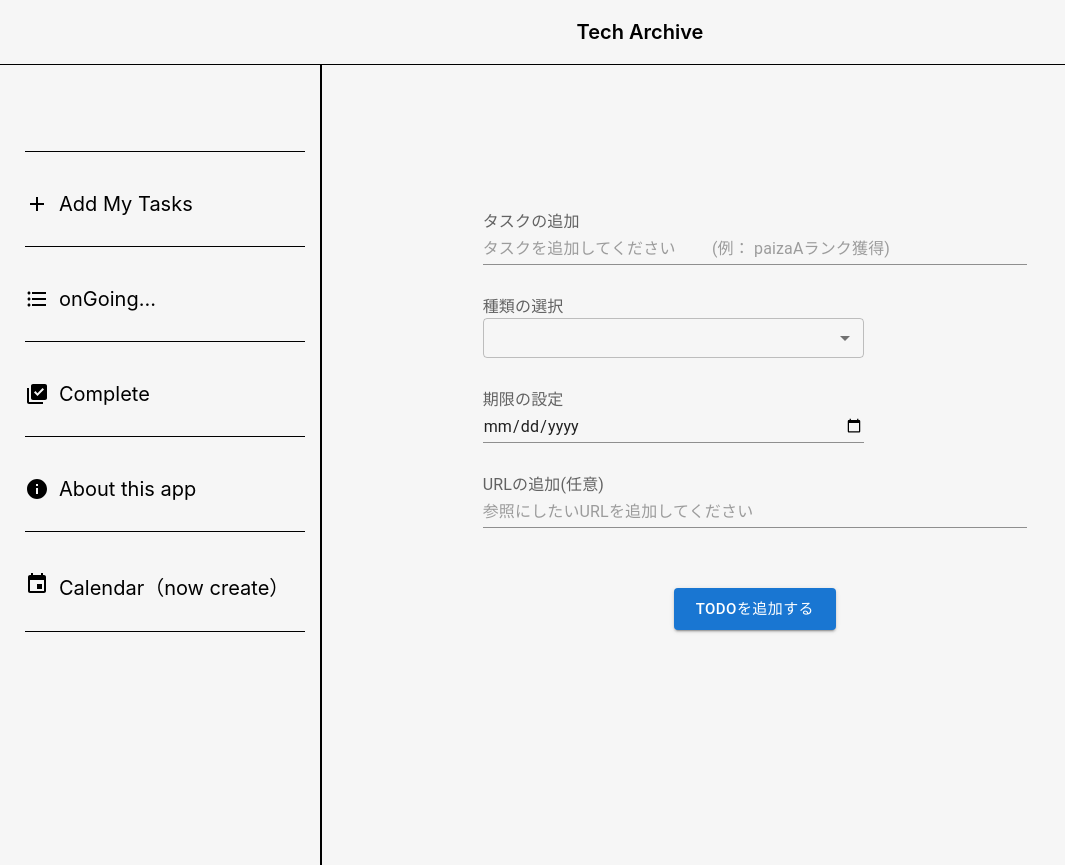
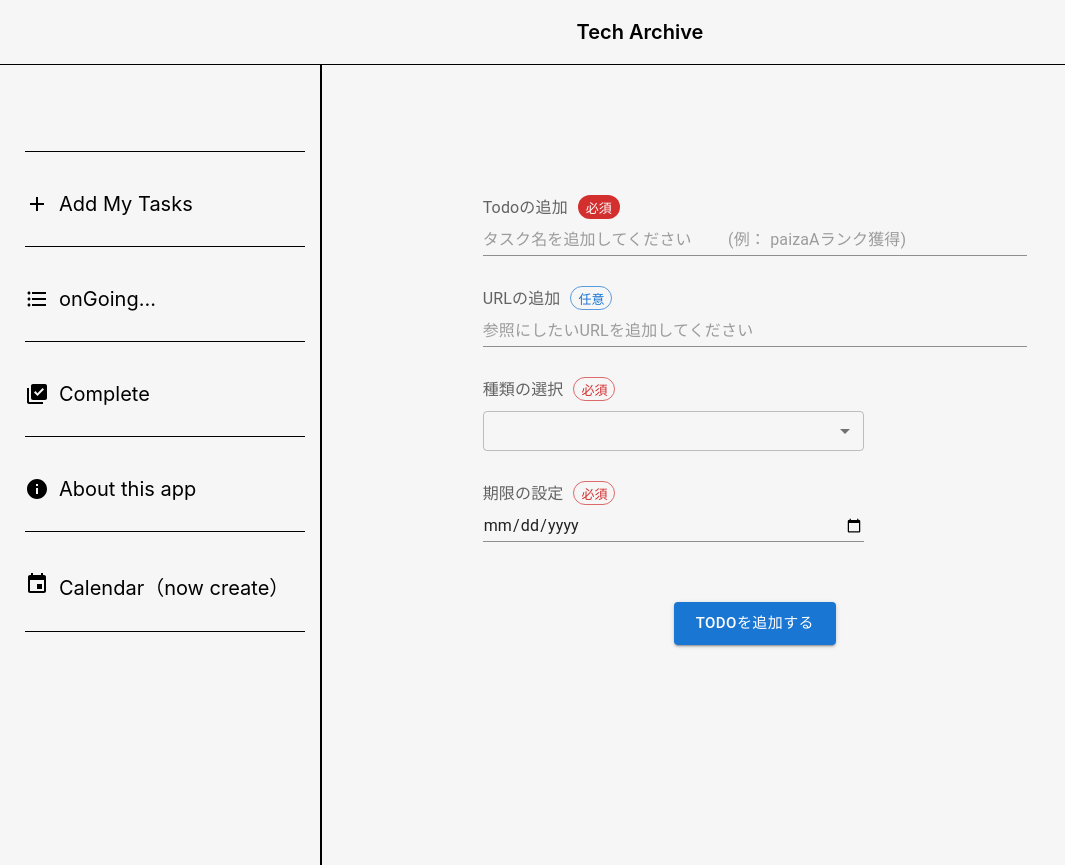
Before and after one commit to wajofjwiaawjfoajofj/todofrontend, a React (Create React App) app: page / in a window 1280 px wide. Shown: the whole page, without its empty margins (0-1065 px from the left). Built offline with nearby package versions, Linux system fonts and the light colour scheme.

Commit message:
checkboxとformのcss

```diff
--- a/src/Components/Form.css
+++ b/src/Components/Form.css
@@ -23,6 +23,20 @@ form{
     width: 100%;
     margin-bottom: 30px;
 }
+
+
+.labelWrapper{
+    display: flex;
+    align-items: center;
+    gap: 10px;
+    padding-bottom: 5px;
+}
+
+.labelWrapperdate{
+    padding-bottom: 10px !important;
+}
+
+
 
 .selectwrapper{
     width: 100%;
@@ -57,6 +71,7 @@ form{
     form{
         width: 100%;
         height: 80vh;
+        margin-top: 60px;
     }
 
    .wrraper{
--- a/src/Components/Form.js
+++ b/src/Components/Form.js
@@ -1,5 +1,5 @@
 import React, { useState } from 'react';
-import { Button, Input, InputLabel, MenuItem, Select } from '@mui/material';
+import { Button, Input, InputLabel, MenuItem, Select,Chip } from '@mui/material';
 import { Create } from '../API/api';
 import { useNavigate } from 'react-router-dom';
 import './Form.css';
@@ -14,7 +14,8 @@ const Form = () => {
   const navigate = useNavigate();
 
   const handleSubmit = async (e) => {
-    console.log(title,kind)
+
+    console.log(title,kind,url,day)
     console.log(typeof day)
 
     try {
@@ -41,20 +42,31 @@ const Form = () => {
       <form onSubmit={handleSubmit}>
         <div className='wrraper'>
         <div className='taskwrappr'>
-          <InputLabel id='title'>タスクの追加</InputLabel>
+         <div  className='labelWrapper'><InputLabel id='title'>Todoの追加</InputLabel><Chip label="必須" color='error' variant="" size="small" /></div>
           <Input
             type='text'
             id='title'
             value={title}
             onChange={(e) => setTitle(e.target.value)}
-            placeholder='タスクを追加してください　　 (例： paizaAランク獲得)'
+            placeholder='タスク名を追加してください　　 (例： paizaAランク獲得)'
             required
             minLength={2}
             fullWidth
           />
           </div>
+          <div className='taskwrappr'>
+          <div  className='labelWrapper'><InputLabel id='url'>URLの追加</InputLabel><Chip label="任意" color='primary' variant="outlined" size="small" /></div>
+          <Input
+            type='text'
+            id='url'
+            value={url}
+            onChange={(e) => setUrl(e.target.value)}
+            placeholder='参照にしたいURLを追加してください'
+            fullWidth
+          />
+          </div>
           <div className='selectwrapper'>
-          <InputLabel id='Select'>種類の選択</InputLabel>
+          <div  className='labelWrapper labelWrapperdate'><InputLabel id='Select'>種類の選択</InputLabel><Chip label="必須" color='error' variant="outlined" size="small" /></div>
           <Select
             id='Select'
             value={kind}
@@ -79,7 +91,7 @@ const Form = () => {
           </Select>
           </div>
           <div className='datewrapper'>
-            <InputLabel id='date'>期限の設定</InputLabel>
+          <div className='labelWrapper'><InputLabel id='date'>期限の設定</InputLabel><Chip label="必須" color='error' variant="outlined" size="small" /></div>
             <Input
               id='date'
               type='date'
@@ -88,17 +100,6 @@ const Form = () => {
               required
               className='date'
             />
-          </div>
-          <div className='taskwrappr'>
-          <InputLabel id='url'>URLの追加(任意)</InputLabel>
-          <Input
-            type='text'
-            id='url'
-            value={url}
-            onChange={(e) => setUrl(e.target.value)}
-            placeholder='参照にしたいURLを追加してください'
-            fullWidth
-          />
           </div>
           <div className='buttonwrapper'>
             <Button
--- a/src/Components/List.css
+++ b/src/Components/List.css
@@ -4,7 +4,7 @@
     justify-content: center;
     max-height: 4000px;
     margin-right: 100px;
-    margin-top: 100px;
+    margin-top: 80px;
 }
 
 
@@ -30,3 +30,21 @@
     }
 
 }
+
+
+/*
+リストのチェックボックス内のcss */
+.checkboxWrapper{
+    display: flex;
+    flex-direction: column;
+    gap: 10px;
+    background-color: rgb(252, 252, 252);
+    padding: 30px;
+    margin-bottom: 30px;
+    width: 100%;
+}
+
+.checkboxContainer{
+    display: flex;
+    flex-direction: row;
+}
--- a/src/Components/List.js
+++ b/src/Components/List.js
@@ -1,32 +1,32 @@
 import React, { useEffect, useState } from 'react'
-import GetTodos from '../API/api';
+// import GetTodos from '../API/api';
 import Listcollection from './Listcollection';
 import './List.css';
-// import TodoListDummy from '../Dummy/dummy';
+import TodoListDummy from '../Dummy/dummy';
 
 
 const List = () => {
 
     const [todos, setTodos] = useState([]);
 
-    useEffect(() => {
-        const TodoList = async () => {
-            try{
-                const getFromAPI = await GetTodos();
-                setTodos(getFromAPI);
-            }
-            catch(error){
-                console.log('エラーが発生しました', error)
-            }
-        }
-        TodoList();
-    },[])
+    // useEffect(() => {
+    //     const TodoList = async () => {
+    //         try{
+    //             const getFromAPI = await GetTodos();
+    //             setTodos(getFromAPI);
+    //         }
+    //         catch(error){
+    //             console.log('エラーが発生しました', error)
+    //         }
+    //     }
+    //     TodoList();
+    // },[])
 
 
 // ダミーデータ
-    // useEffect(() => {
-    //     setTodos([...TodoListDummy]);
-    // }, []);
+    useEffect(() => {
+        setTodos([...TodoListDummy]);
+    }, []);
 
 
 
--- a/src/Components/Listcollection.js
+++ b/src/Components/Listcollection.js
@@ -1,5 +1,6 @@
 import React, { useState } from 'react';
 import ListcollectionItems from './ListcollectionItems';
+
 // import { CheckBox } from '@mui/icons-material';
 
 const Listcollection = ({ todos, onTodoDelete, onTodoComplete }) => {
@@ -14,6 +15,7 @@ const Listcollection = ({ todos, onTodoDelete, onTodoComplete }) => {
     //ソートを使って残り日数順に並べる
     todos.sort((m,n) => m.day -  n.day)
 
+    const [showAll,  setShowAll]  =  useState(true)
     const [showUdemy, setShowUdemy] = useState(true);
     const [showPaiza, setShowPaiza] = useState(true);
     const [showStudy, setShowStudy] = useState(true);
@@ -30,6 +32,9 @@ const Listcollection = ({ todos, onTodoDelete, onTodoComplete }) => {
 
     const handleCheckChange = (category) => {
       switch(category){
+        case 'all':
+        setShowAll(!showAll);
+        break;
         case 'udemy':
         setShowUdemy(!showUdemy);
         break;
@@ -71,32 +76,73 @@ const Listcollection = ({ todos, onTodoDelete, onTodoComplete }) => {
 
 
     return (
-      <div>
-        <div>
+      <section>
+        <div className='checkboxWrapper'>
+        <div className='checkboxContainer'>
+        <label id="all">全てのタスク:</label>
+        <input type='checkbox' checked={showAll}  onChange={() => handleCheckChange('all')} id="all"  />
+        </div>
+        <div className='checkboxContainer'>
         <label id="udemy">udemy:</label>
         <input type='checkbox' checked={showUdemy}  onChange={() => handleCheckChange('udemy')} id="udemy"  />
+        </div>
+        <div className='checkboxContainer'>
         <label id="paiza">Paiza:</label>
         <input type='checkbox' checked={showPaiza}  onChange={() => handleCheckChange('paiza')} id="paiza"  />
+        </div>
+        <div className='checkboxContainer'>
         <label id="study">参考書:</label>
         <input type='checkbox' checked={showStudy}  onChange={() => handleCheckChange('study')} id="study"  />
+        </div>
+        <div className='checkboxContainer'>
         <label id="qualification">資格:</label>
         <input type='checkbox' checked={showQualification}  onChange={() => handleCheckChange('qualification')} id="qualification"  />
+        </div>
+        <div className='checkboxContainer'>
         <label id="codetest">コーディングテスト:</label>
         <input type='checkbox' checked={showCodetest}  onChange={() => handleCheckChange('codetest')} id="codetest"  />
+        </div>
+        <div className='checkboxContainer'>
         <label id="youtube">Youtube:</label>
         <input type='checkbox' checked={showYoutube}  onChange={() => handleCheckChange('youtube')} id="youtube"  />
+        </div>
+        <div className='checkboxContainer'>
         <label id="job">アルバイト・インターン:</label>
         <input type='checkbox' checked={showJob}  onChange={() => handleCheckChange('job')} id="job"  />
+        </div>
+        <div className='checkboxContainer'>
         <label id="hackathon">ハッカソン:</label>
         <input type='checkbox' checked={showHackathon}  onChange={() => handleCheckChange('hackathon')} id="hackathon"  />
+        </div>
+        <div className='checkboxContainer'>
         <label id="dev">個人開発:</label>
         <input type='checkbox' checked={showDev}  onChange={() => handleCheckChange('dev')} id="dev"  />
+        </div>
+        <div className='checkboxContainer'>
         <label id="newqrd">就活:</label>
         <input type='checkbox' checked={shownewqrd}  onChange={() => handleCheckChange('newqrd')} id="newqrd"  />
+        </div>
+        <div className='checkboxContainer'>
         <label id="other">その他:</label>
         <input type='checkbox' checked={showOther}  onChange={() => handleCheckChange('other')} id="other"  />
         </div>
+        </div>
 
+        {showAll && (
+          <div>
+          <h2>全てのタスク</h2>
+          <ul>
+            {todos.map((todo, index) =>
+                <ListcollectionItems
+                  key={index}
+                  todo={todo}
+                  onDelete={handleDelete}
+                onComplete={handleComplete}
+                />
+            )}
+          </ul>
+          </div>
+        )}
         {showUdemy && (
           <div>
           <h2>Udemy</h2>
@@ -284,7 +330,7 @@ const Listcollection = ({ todos, onTodoDelete, onTodoComplete }) => {
           </ul>
           </div>
         )}
-      </div>
+      </section>
     );
   };
 
```
